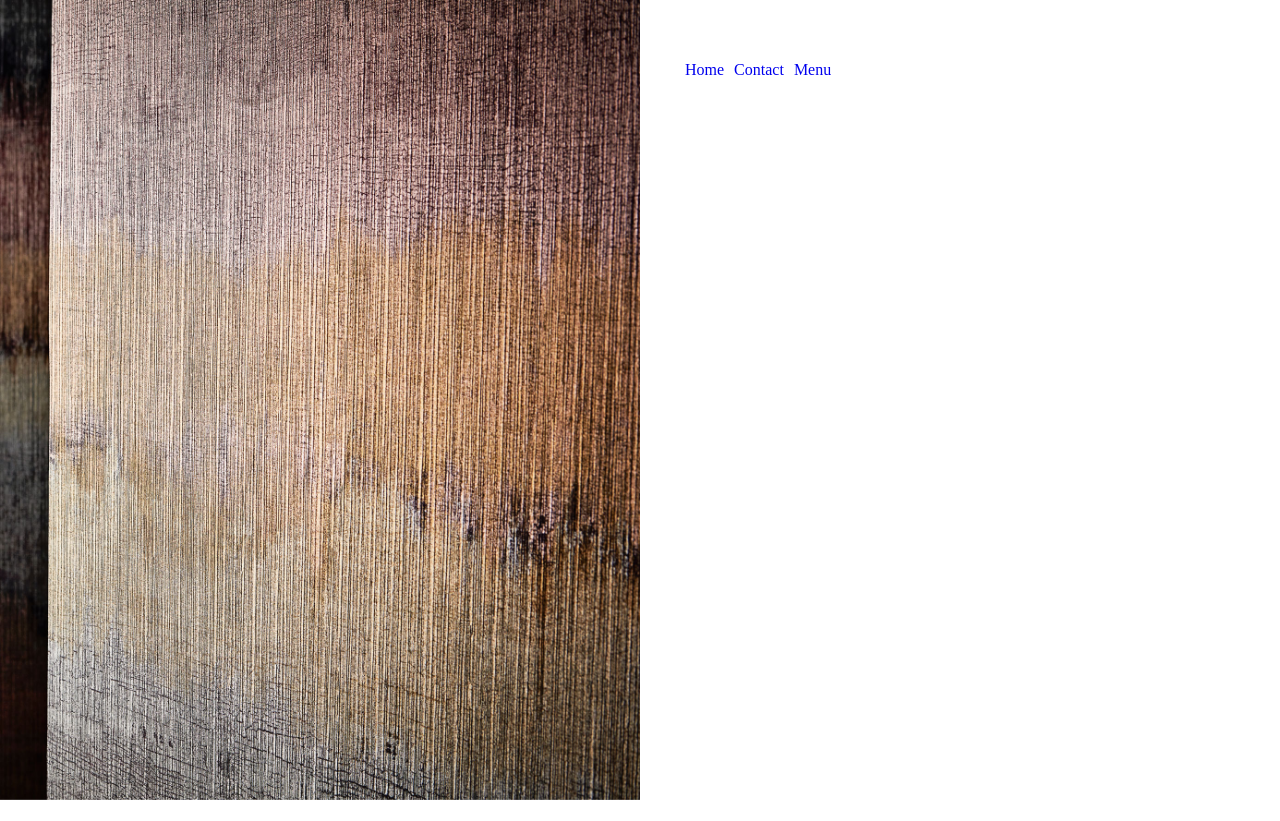
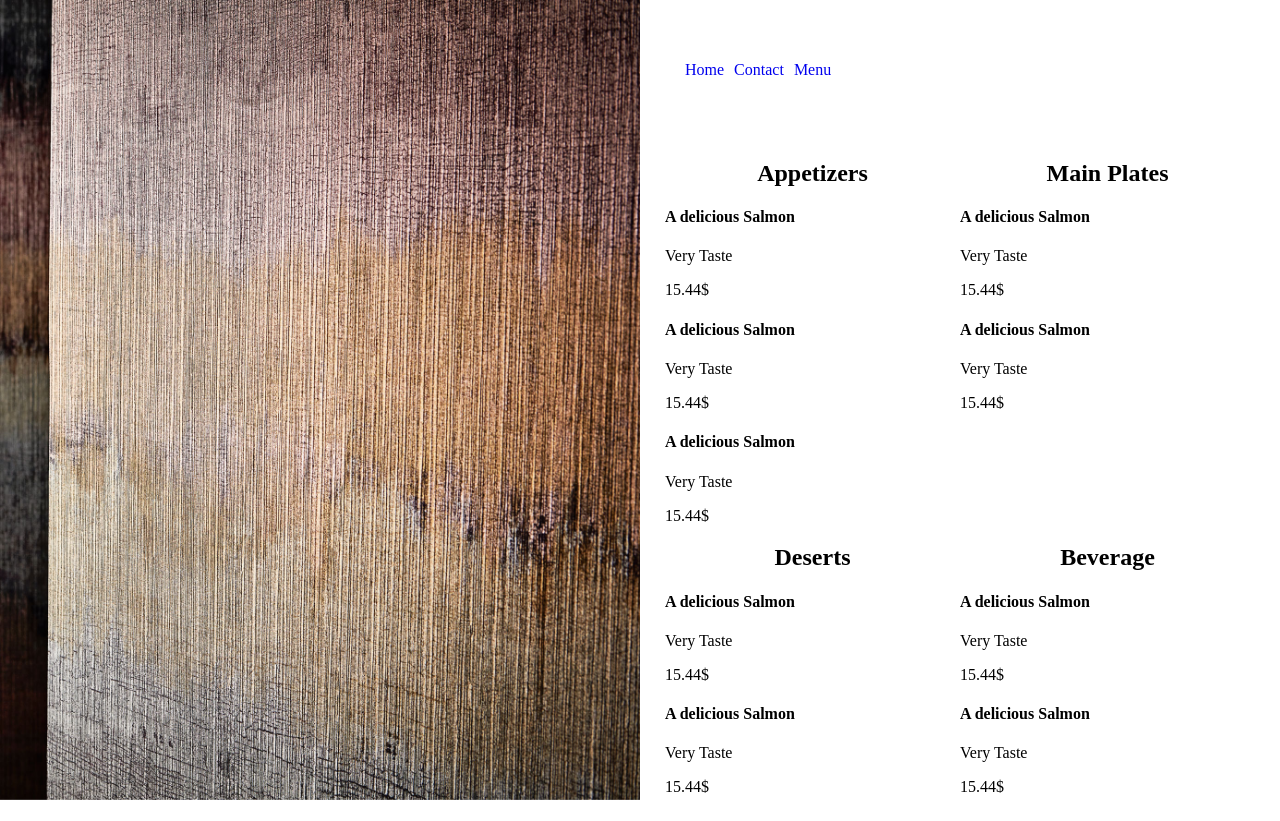
Before and after one commit to Dandush03/JS-RestaurantPage, a website built with webpack: page dist/index.html in a window 1280 px wide. Both pictures are taken after a click on the link "Menu". Before the commit the page ends 800 px from the top, so only its background shows below. Built offline with nearby package versions, Linux system fonts and the light colour scheme.

Commit message:
added menu

```diff
--- a/src/index.js
+++ b/src/index.js
@@ -1,4 +1,6 @@
 import './style.scss';
+import * as menuList from './menu.json';
+
 
 let pageSetup = null;
 let createImg = null;
@@ -134,7 +136,6 @@ const MainContainer = () => {
   };
 };
 
-
 /** Home Page */
 const HomePage = () => {
   const h2 = document.createElement('h2');
@@ -154,6 +155,48 @@ const HomePage = () => {
   containers.home.appendChild(p1);
 };
 
+/** Menu Page */
+const MenuPage = () => {
+  Object.keys(menuList).forEach((key) => {
+    Object.values(menuList[key]).forEach((menuPlates, index) => {
+      /** Create Menu Container */
+      const menu = document.createElement('div');
+      menu.setAttribute('name', `menu-${index + 1}`);
+      menuPlates.forEach((plate, number) => {
+        if (number === 0) {
+          const h2 = document.createElement('h2');
+          h2.innerHTML = plate.title;
+          menu.appendChild(h2);
+        } else {
+        /** Create Plate Container */
+          const div = document.createElement('div');
+          div.setAttribute('name', `plate-${number + 1}`);
+          /** Create Plate Title */
+          const h4 = document.createElement('h4');
+          h4.innerHTML = plate.title;
+          div.appendChild(h4);
+          /** Create Plate Description */
+          const p = document.createElement('p');
+          p.innerHTML = plate.description;
+          div.appendChild(p);
+          /** Create Plate Price */
+          const span = document.createElement('span');
+          span.innerHTML = plate.cost;
+          div.appendChild(span);
+          /** Append To Menu Tab */
+          menu.appendChild(div);
+        }
+      });
+      containers.menu.appendChild(menu);
+    });
+  });
+};
+
+/** Contact Page */
+const ContactPage = () => {
+
+};
+
 window.onload = () => {
   pageSetup = PageSetup();
   createImg = LeftImgSetUp();
@@ -162,4 +205,9 @@ window.onload = () => {
   containers = MainContainer();
   // eslint-disable-next-line no-unused-vars
   const homePage = HomePage();
+  // eslint-disable-next-line no-unused-vars
+  const menuPage = MenuPage();
+  // eslint-disable-next-line no-unused-vars
+  const contactPage = ContactPage();
+  containers.currentMenu('menu');
 };
--- /dev/null
+++ b/src/menu.json
@@ -0,0 +1,59 @@
+{
+  "menu1": [
+    {"title":"Appetizers"},
+    {
+      "title": "A delicious Salmon",
+      "description": "Very Taste",
+      "cost": "15.44$"
+    },
+    {
+      "title": "A delicious Salmon",
+      "description": "Very Taste",
+      "cost": "15.44$"
+    },
+    {
+      "title": "A delicious Salmon",
+      "description": "Very Taste",
+      "cost": "15.44$"
+    }
+  ],
+  "menu2": [
+    {"title":"Main Plates"},
+    {
+      "title": "A delicious Salmon",
+      "description": "Very Taste",
+      "cost": "15.44$"
+    },
+    {
+      "title": "A delicious Salmon",
+      "description": "Very Taste",
+      "cost": "15.44$"
+    }
+  ],
+  "menu3": [
+    {"title":"Deserts"},
+    {
+      "title": "A delicious Salmon",
+      "description": "Very Taste",
+      "cost": "15.44$"
+    },
+    {
+      "title": "A delicious Salmon",
+      "description": "Very Taste",
+      "cost": "15.44$"
+    }
+  ],
+  "menu4": [
+    {"title":"Beverage"},
+    {
+      "title": "A delicious Salmon",
+      "description": "Very Taste",
+      "cost": "15.44$"
+    },
+    {
+      "title": "A delicious Salmon",
+      "description": "Very Taste",
+      "cost": "15.44$"
+    }
+  ]
+}
--- a/src/style.scss
+++ b/src/style.scss
@@ -116,3 +116,13 @@ li {
     margin-top: $space * 20;
   }
 }
+
+.menu {
+  display: flex;
+  flex-wrap: wrap;
+  width: $max-p;
+
+  > div {
+    width: $max-p / 2;
+  }
+}
```
Also changed, not shown: dist/main.js.
